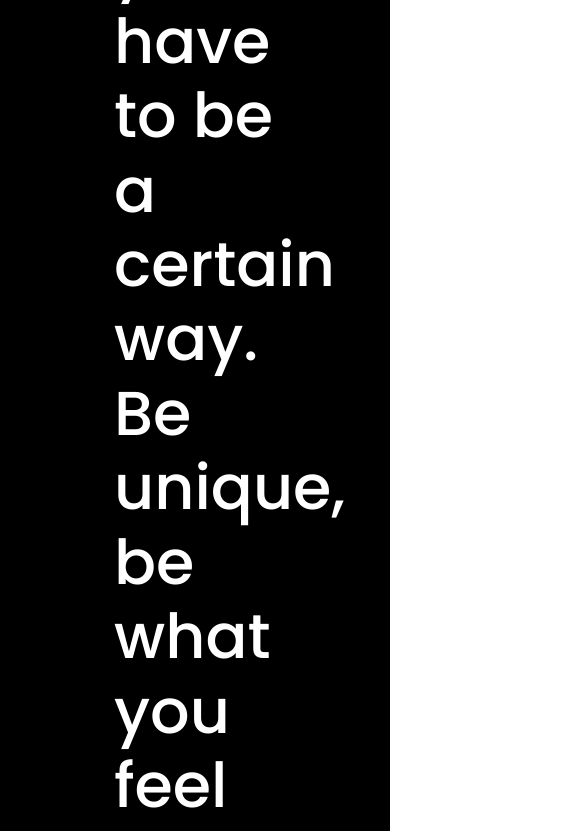
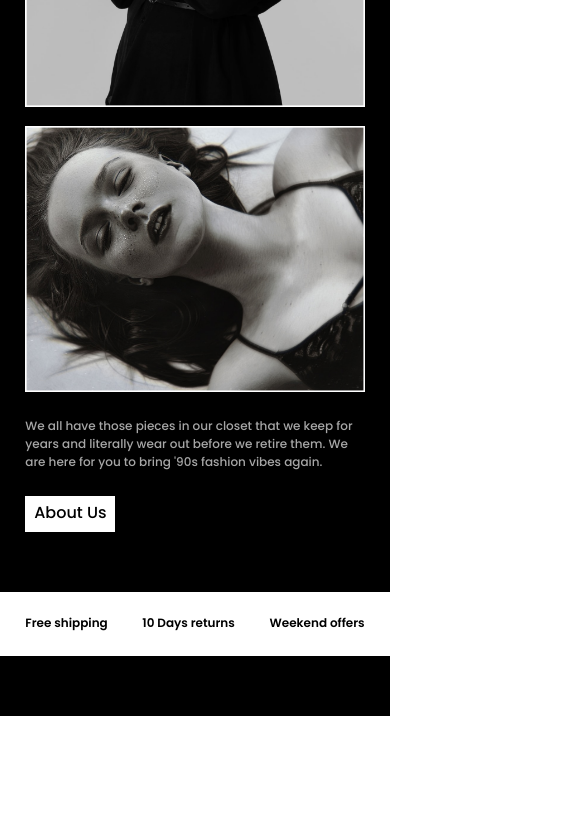
Before and after one commit to KsenosNick/Fashion, a plain HTML site: page index.html in a window 390 px wide. Shown: the part 620-1451 px from the top of the page, 585 px wide, since content can reach past the window. After the commit the page ends 1336 px from the top, so only its background shows below. Drawn offline with Linux system fonts and the light colour scheme.

Commit message:
Адаптив

```diff
--- a/styles/style.css
+++ b/styles/style.css
@@ -1,13 +1,13 @@
 :root {
     --color-main: black;
     --color-invert: white;
-    --color--gray: #A6A6A6;
+    --color-gray: #A6A6A6;
 }
 
 body {
     font-family: 'Poppins', sans-serif;
     max-width: 1440px;
-    margin: auto;
+    margin: 0 auto;
 }
 
 * {
@@ -17,50 +17,41 @@ body {
 .main {
     max-width: 1440px;
     background-color: var(--color-main);
-    padding: 104px 114px 121px;
+    padding: clamp(60px, 9vw, 104px) clamp(14px, 6.5vw, 114px) clamp(60px, 9vw, 104px);
 }
 
 .main__text {
-    font-size: 62px;
+    font-size: clamp(1.563rem, 4vw + 0.5rem, 3.875rem);
     font-weight: 500;
     line-height: 120%;
     color: var(--color-invert);
-    margin-bottom: 104px;
+    margin-bottom: clamp(60px, 7.8vw, 104px);
 }
 
 .flex {
     display: flex;
-    gap: 28px;
+    gap: clamp(15px, 1.8vw, 28px);
 }
 
 .flex__left {
-    width: 578px;
-    height: 728px;
-}
-
-
-.flex__left img {
-    width: 100%;
-    border: 1px solid var(--color-invert);
+    flex-basis: 578px;
 }
 
 .flex__right {
     display: flex;
+    flex-basis: 606px;
     flex-direction: column;
-    gap: 58px;
-    width: 606px;
-    height: 728px;
+    justify-content: space-between;
 }
 
-.flex__right img {
+img {
     width: 100%;
-    border: 1px solid var(--color-invert);
+    border: 0.551px solid var(--color-invert);
 }
 
 .flex__text {
-    width: 507px;
-    color: var(--color--gray);
-    font-size: 18px;
+    color: var(--color-gray);
+    font-size: clamp(0.75rem, 1vw + 0.25rem, 1.125rem);
     font-weight: 500;
     line-height: 150%;
     margin: 0;
@@ -68,8 +59,8 @@ body {
 
 .flex__link {
     display: flex;
-    width: 137px;
-    height: 59px;
+    width: clamp(90px, 11.7vw, 137px);
+    height: clamp(36px, 4.7vw, 59px);
     justify-content: center;
     align-items: center;
     background-color: var(--color-invert);
@@ -80,13 +71,13 @@ body {
 
 .footer {
     background-color: var(--color-main);
-    padding-bottom: 120px;
+    padding-bottom: clamp(60px, 9vw, 120px);
 }
 
 .footer__flex {
     display: flex;
-    height: 185px;
-    padding: 0 111px;
+    height: clamp(64px, 14.5vw, 185px);
+    padding: 0 clamp(14px, 6.5vw, 114px);
     background-color: var(--color-invert);
     justify-content: space-between;
     align-items: center;
@@ -94,7 +85,23 @@ body {
 
 .footer__item {
     color: var(--color-main);
-    font-size: 42px;
+    font-size: clamp(0.75rem, 3vw, 2.625rem);
     font-weight: 600;
     line-height: 120%;
 }
+
+@media (max-width: 720px) {
+    .flex {
+        flex-direction: column;
+    }
+
+    .flex__left,
+    .flex__right {
+        flex-basis: 0;
+    }
+
+    .flex__right {
+        gap: 25px;
+    }
+
+}
```
